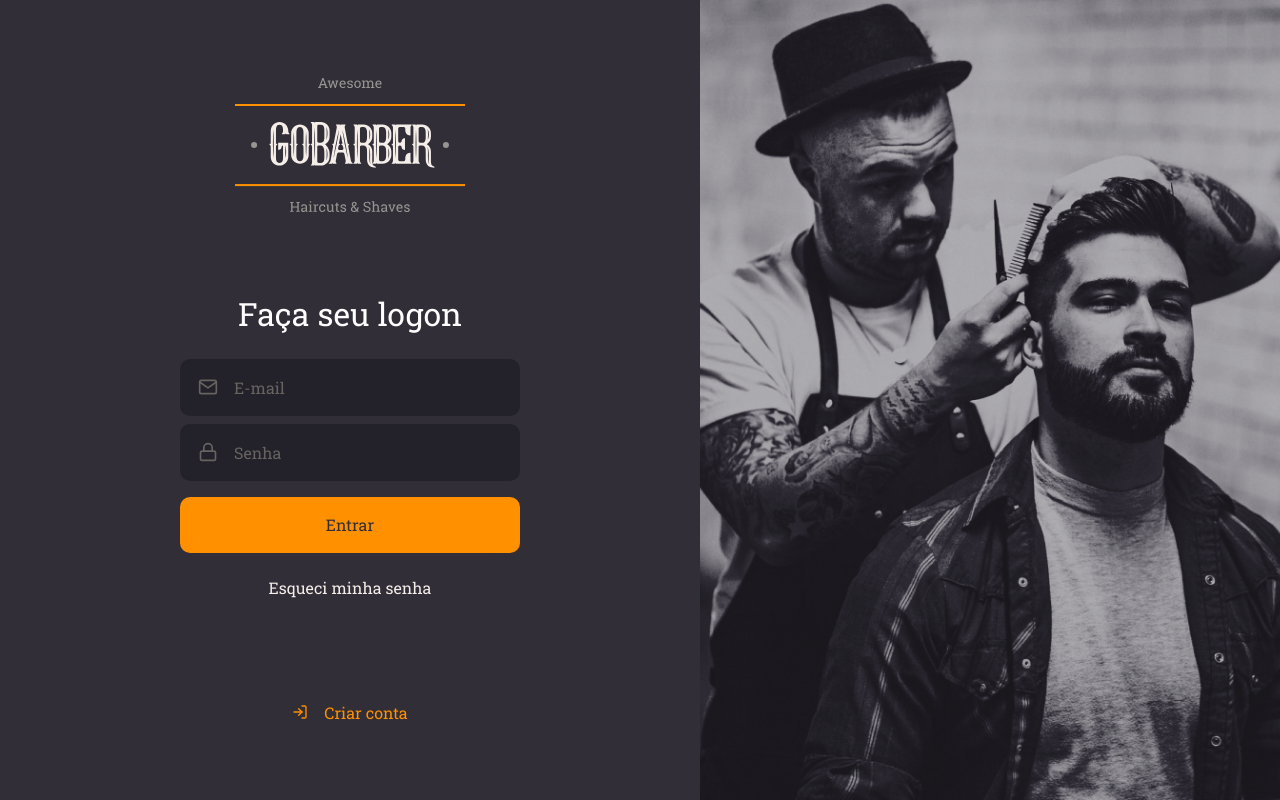
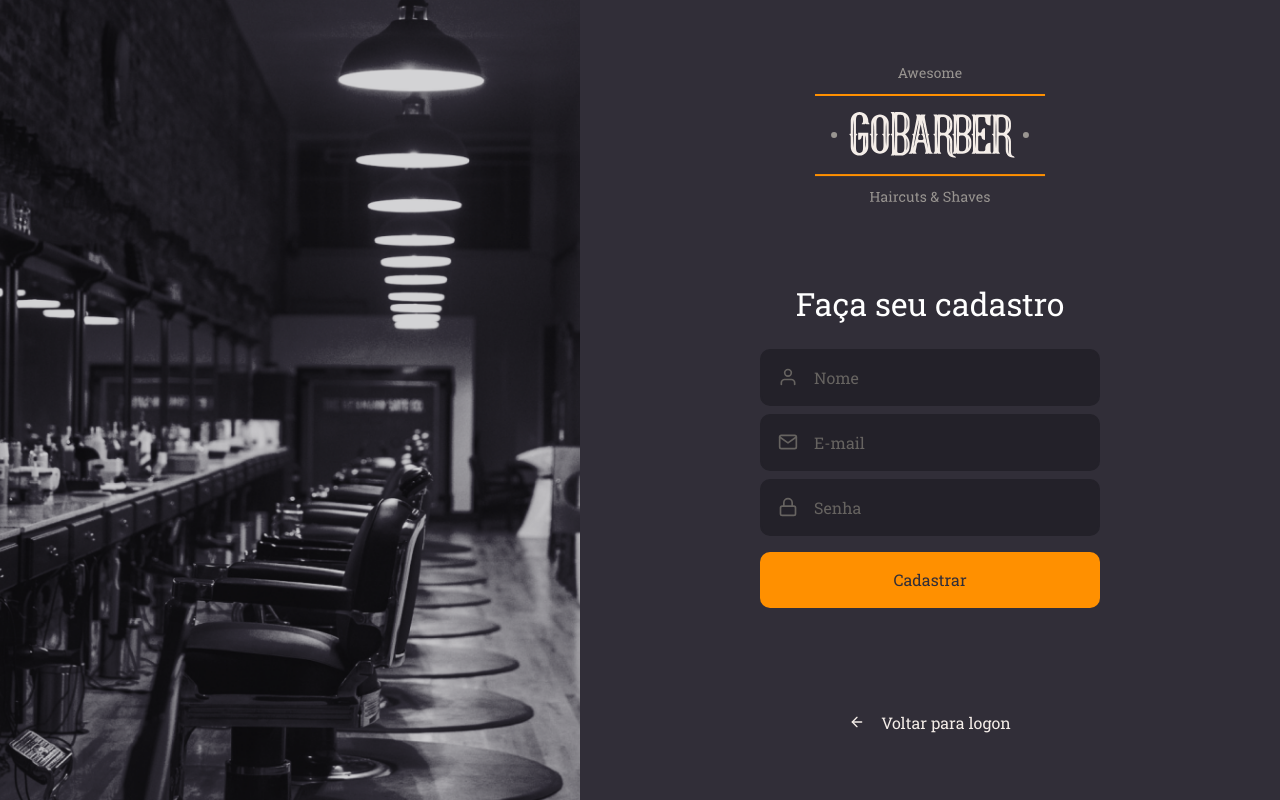
Before and after one commit to jonathancmpc/go-barber-web, a React (Create React App) app: page / in a window 1280 px wide. Built offline with nearby package versions, Linux system fonts and the light colour scheme.

Commit message:
Pagina de SignUp

```diff
--- a/src/App.tsx
+++ b/src/App.tsx
@@ -1,12 +1,13 @@
 import React from 'react';
-import SignIn from './pages/SignIn';
+// import SignIn from './pages/SignIn';
+import SignUp from './pages/SignUp';
 
 import GlobalStyle from './styles/global';
 
 const App: React.FC = () => {
   return (
     <>
-      <SignIn />
+      <SignUp />
       <GlobalStyle />
     </>
   );
--- /dev/null
+++ b/src/pages/SignUp/index.tsx
@@ -0,0 +1,42 @@
+import React from 'react';
+import { FiArrowLeft, FiMail, FiUser, FiLock } from 'react-icons/fi';
+
+import Input from '../../components/Input';
+import Button from '../../components/Button';
+
+import logoImg from '../../assets/logo.svg';
+import { Container, Content, Background } from './styles';
+
+const SignUp: React.FC = () => {
+  return (
+    <Container>
+      <Background />
+      <Content>
+        <img src={logoImg} alt="GoBarber" />
+
+        <form>
+          <h1>Faça seu cadastro</h1>
+
+          <Input name="nome" placeholder="Nome" icon={FiUser} />
+          <Input name="E-mail" placeholder="E-mail" icon={FiMail} />
+          <Input
+            name="password"
+            type="password"
+            placeholder="Senha"
+            icon={FiLock}
+          />
+          <Button type="submit">Cadastrar</Button>
+        </form>
+
+        <a href="login">
+          <div>
+            <FiArrowLeft />
+            Voltar para logon
+          </div>
+        </a>
+      </Content>
+    </Container>
+  );
+};
+
+export default SignUp;
--- /dev/null
+++ b/src/pages/SignUp/styles.ts
@@ -0,0 +1,63 @@
+import styled from 'styled-components';
+import { shade } from 'polished';
+
+import signUpBackgroundImg from '../../assets/sign-up-background.png';
+
+export const Container = styled.div`
+  height: 100vh;
+
+  display: flex;
+  align-items: stretch;
+`;
+
+export const Content = styled.div`
+  display: flex;
+  flex-direction: column;
+
+  align-items: center;
+  justify-content: center;
+
+  width: 100%;
+  max-width: 700px;
+
+  form {
+    display: flex;
+    flex-direction: column;
+    align-items: center;
+
+    margin: 80px 0;
+    width: 340px;
+
+    h1 {
+      margin-bottom: 24px;
+    }
+  }
+
+  > a {
+    color: #f4ede8;
+    display: block;
+    margin-top: 24px;
+    text-decoration: none;
+
+    transition: color 0.2s;
+
+    &:hover {
+      color: ${shade(0.2, '#f4ede8')};
+    }
+
+    div {
+      display: flex;
+      align-items: center;
+
+      svg {
+        margin-right: 16px;
+      }
+    }
+  }
+`;
+
+export const Background = styled.div`
+  flex: 1;
+  background: url(${signUpBackgroundImg}) no-repeat center;
+  background-size: cover;
+`;
```
Also changed, not shown: src/assets/sign-up-background.png (added).
